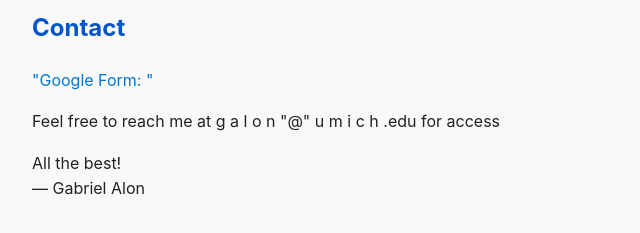
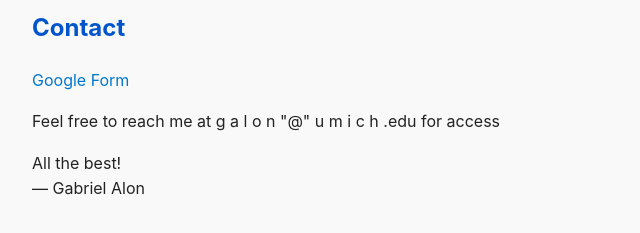
Before and after one commit to galonpy/circulatescience, a plain HTML site: page index.html in a window 1280 px wide. Shown: the part 725-958 px from the top of the page, 208-848 px from the left. Drawn offline with Linux system fonts and the light colour scheme.

Commit message:
Update index.html

```diff
--- a/index.html
+++ b/index.html
@@ -83,7 +83,7 @@
 
   <h2>Contact</h2>
   <p>
-    <a href="https://docs.google.com/forms/d/e/1FAIpQLSczj2_LDUEB-IO6sYw_hDXbMHoPqvOW-LzwCuMRXNqyTMH5Xg/viewform?usp=dialog" target="_blank">"Google Form: "</a>
+    <a href="https://docs.google.com/forms/d/e/1FAIpQLSczj2_LDUEB-IO6sYw_hDXbMHoPqvOW-LzwCuMRXNqyTMH5Xg/viewform?usp=dialog" target="_blank">Google Form</a>
   </p>
 
   <p>Feel free to reach me at g a l o n "@" u m i c h .edu for access</a></p>
```
